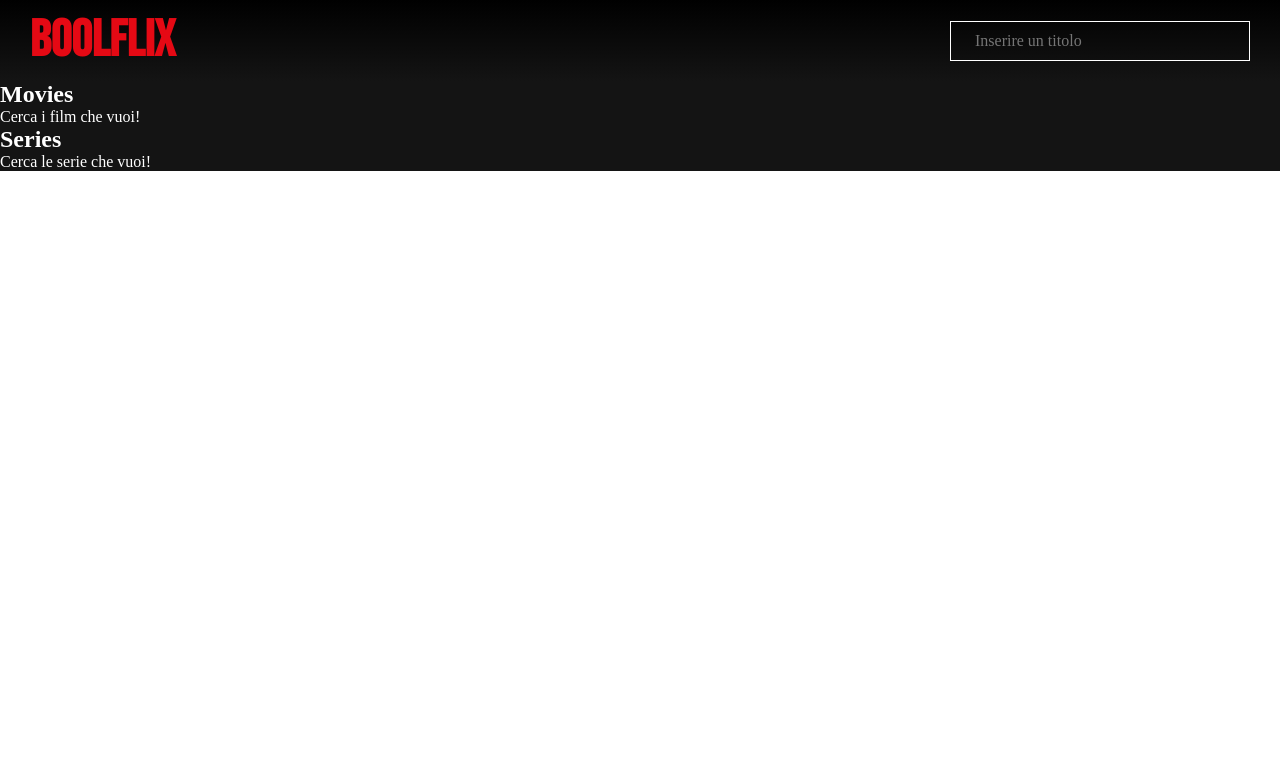
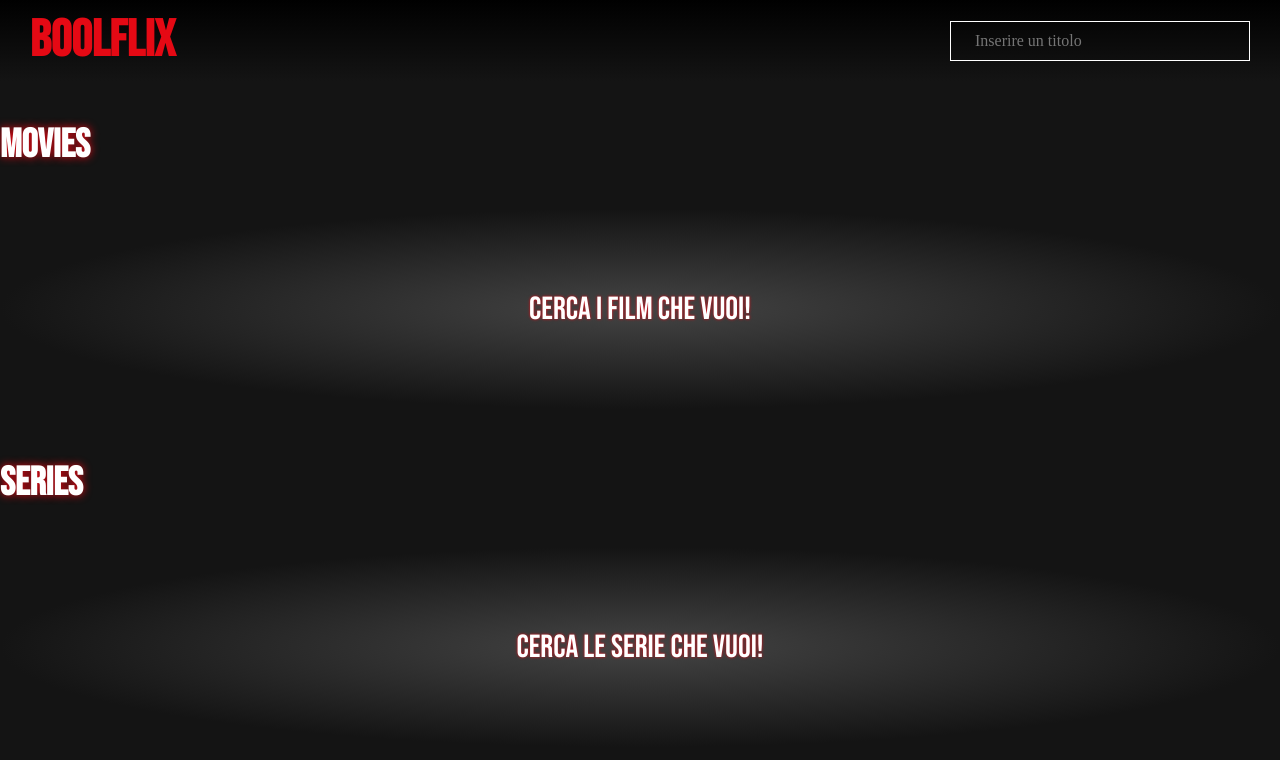
Before and after one commit to Vittoriocorradi/vite-boolflix, a Vue app: page / in a window 1280 px wide. Shown: the top 760 px of the page. Built offline with nearby package versions, Linux system fonts and the light colour scheme; some icons are missing; a web font is replaced by a local one.

Commit message:
Milestone 4 - testo partenza e lista vuota

```diff
--- a/src/App.vue
+++ b/src/App.vue
@@ -51,7 +51,7 @@
 
 <style lang="scss">
   body {
-    height: 100%;
+    height: 100vh;
 
     #app {
       height: 100%;
--- a/src/assets/scss/_partials/_typography.scss
+++ b/src/assets/scss/_partials/_typography.scss
@@ -2,9 +2,21 @@ body {
     font-family: "Cabin Condensed";
 }
 
+.info-box, h1, h2 {
+    font-family: "Bebas Neue";
+}
+
 h1 {
-    font-family: "Bebas Neue";
     font-size: 3.2em;
+}
+
+h2 {
+    font-size: 2.5em;
+    text-shadow: 0 0 8px var(--primary-color);
+}
+
+.info-box {
+    text-shadow: 0 0 3px var(--primary-color);
 }
 
 input {
--- a/src/assets/scss/main.scss
+++ b/src/assets/scss/main.scss
@@ -15,3 +15,9 @@ img {
 .img {
     height: 100%;
 }
+
+.center-flex {
+    display: flex;
+    align-items: center;
+    justify-content: center;
+}
--- a/src/components/AppHeader.vue
+++ b/src/components/AppHeader.vue
@@ -29,7 +29,7 @@
         top: 0;
         left: 0;
         z-index: 5;
-        background: linear-gradient(to bottom,#000, #141414);;
+        background: linear-gradient(to bottom,#000, #141414);
         display: flex;
         justify-content: space-between;
         align-items: center;
--- a/src/components/AppMain.vue
+++ b/src/components/AppMain.vue
@@ -23,35 +23,34 @@
 <style lang="scss" scoped>
 
     main {
-        height: 100%;
+        min-height: 100%;
         background-color: #141414;
 
-        :deep(section) {
-            color: var(--secondary-color);
+        .container {
+            padding: 2.5rem 0;
 
-            ul {
-                display: flex;
-                flex-wrap: wrap;
-                width: 100%;
-                margin: 0 -.625rem;
+            :deep(section) {
+                color: var(--secondary-color);
+                margin-bottom: 3.125rem;
 
-                li {
-                    margin: .625rem;
-                    width: calc(100% / 5 - 20px);
+                h2 {
+                    margin-bottom: 2.5rem;
+                }
 
-                    .item-poster {
-                        height: 24.375rem;
+                ul {
+                    display: flex;
+                    flex-wrap: wrap;
+                    width: 100%;
+                    margin: 0 -.625rem;
+                }
 
-                        .not-found {
-                            display: flex;
-                            align-items: center;
-                            justify-content: center;
-                            flex-direction: column;
-                            padding: .625rem;
-                        }
-                    }
+                .info-box {
+                    height: 12.5rem;
+                    background: radial-gradient(closest-side, #444, #141414);
+                    font-size: 2em;
                 }
             }
         }
+
     }
 </style>
--- a/src/components/ItemCard.vue
+++ b/src/components/ItemCard.vue
@@ -12,7 +12,7 @@
     },
     computed: {
         getLanguage() {
-                switch(this.language) {
+            switch (this.language) {
                 case 'en':
                     return 'gb'
 
@@ -34,8 +34,8 @@
             <div v-if="poster !== null" class="img">
                 <img :src="'https://image.tmdb.org/t/p/w342' + poster" :alt="title + ' poster'">
             </div>
-                <div v-else class="img not-found">
-                    <font-awesome-icon class="not-found-icon" :icon="['far', 'circle-xmark']"/>
+            <div v-else class="img not-found center-flex">
+                <font-awesome-icon class="not-found-icon" :icon="['far', 'circle-xmark']" />
                 <span class="not-found-text">Impossibile trovare l'immagine</span>
                 <div> Title : {{ title }} </div>
             </div>
@@ -47,13 +47,24 @@
             <div class="language">
                 <span :class="'flag-icon flag-icon-' + getLanguage"></span>
             </div>
-                <font-awesome-icon v-for="n in getRating" icon="fa-star fa-solid"/>
-                <font-awesome-icon v-for="n in 5-getRating" icon="fa-star fa-regular"/>
+            <font-awesome-icon v-for="n in getRating" icon="fa-star fa-solid" />
+            <font-awesome-icon v-for="n in 5 - getRating" icon="fa-star fa-regular" />
         </div>
     </li>
 </template>
 
 <style lang="scss">
+li {
+    margin: .625rem;
+    width: calc(100% / 5 - 20px);
+
+    .item-poster {
+        height: 24.375rem;
+
+        .not-found {
+            padding: .625rem;
+            flex-direction: column;
+
             .not-found-icon {
                 font-size: 2em;
                 margin-bottom: .9375rem;
@@ -62,4 +73,7 @@
             .not-found-text {
                 margin-bottom: .9375rem;
             }
+        }
+    }
+}
 </style>
--- a/src/components/MainMovies.vue
+++ b/src/components/MainMovies.vue
@@ -28,10 +28,10 @@
             :poster="movie.poster_path"
             />
         </ul>
-        <div v-else-if="store.searchInput === ''">
+        <div class="info-box center-flex" v-else-if="store.searchInput === ''">
             Cerca i film che vuoi!
         </div>
-        <div v-else-if="store.searchInput.length > 1">
+        <div class="info-box center-flex" v-else-if="store.searchInput.length > 1">
             Impossibile trovare risultati
         </div>
     </section>
--- a/src/components/MainSeries.vue
+++ b/src/components/MainSeries.vue
@@ -28,10 +28,10 @@
             :poster="series.poster_path"
             />
         </ul>
-        <div v-else-if="store.searchInput === '' | store.researchActive === false">
+        <div class="info-box center-flex" v-else-if="store.searchInput === '' | store.researchActive === false">
             Cerca le serie che vuoi!
         </div>
-        <div v-else-if="store.searchInput.length > 1">
+        <div class="info-box center-flex" v-else-if="store.searchInput.length > 1">
             Impossibile trovare risultati
         </div>
     </section>
```
Lines whose indentation alone changed are shown as unchanged.
